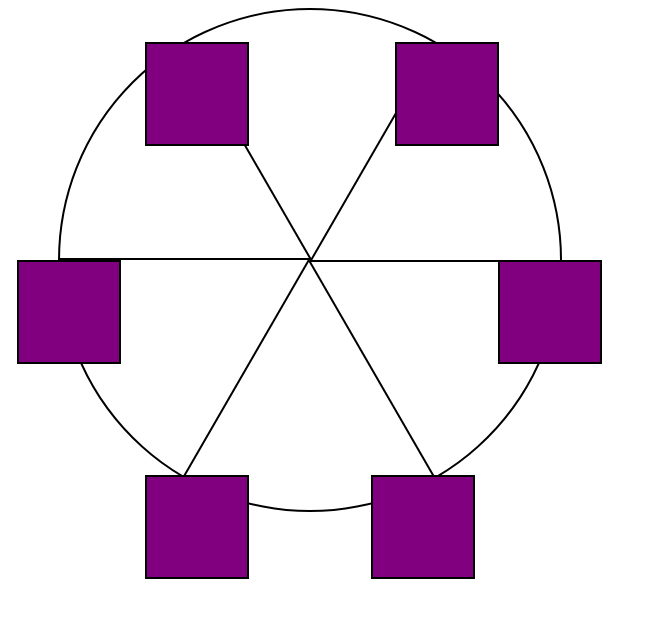
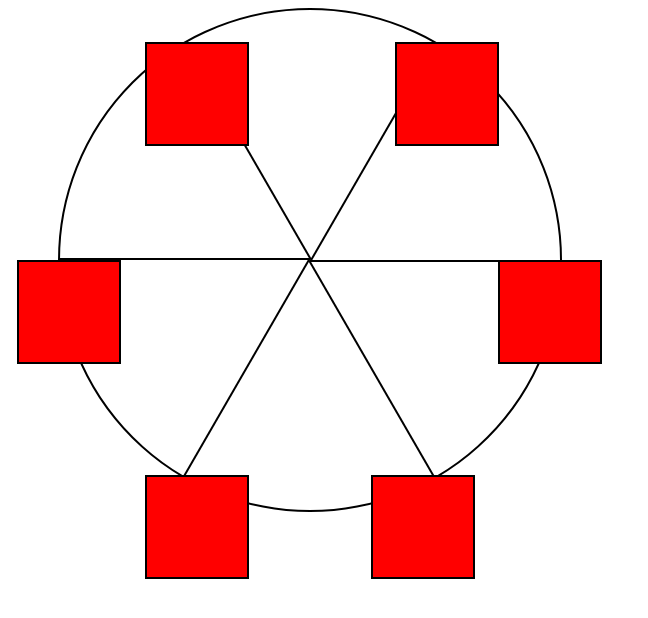
Before and after one commit to priyadarsini-gunasekaran/Ferris-wheel, a plain HTML site: page index.html in a window 1280 px wide. Shown: the whole page, without its empty margins (0-648 px from the left). Drawn offline with Linux system fonts and the light colour scheme.

Commit message:
modified css code

```diff
--- a/styles.css
+++ b/styles.css
@@ -40,15 +40,15 @@
   }
 
   .cabin {
-    background-color: purple;
+    background-color: red;
     width: 20%;
     height: 20%;
     position: absolute;
     border: 2px solid;
     transform-origin: 50% 0%;
-    animation: cabins 10s linear infinite;
-    ease-in-out: linear;
+    animation: cabins 10s ease-in-out infinite;
   }
+
 
   .cabin:nth-of-type(1) {
     right: -8.5%;
```
